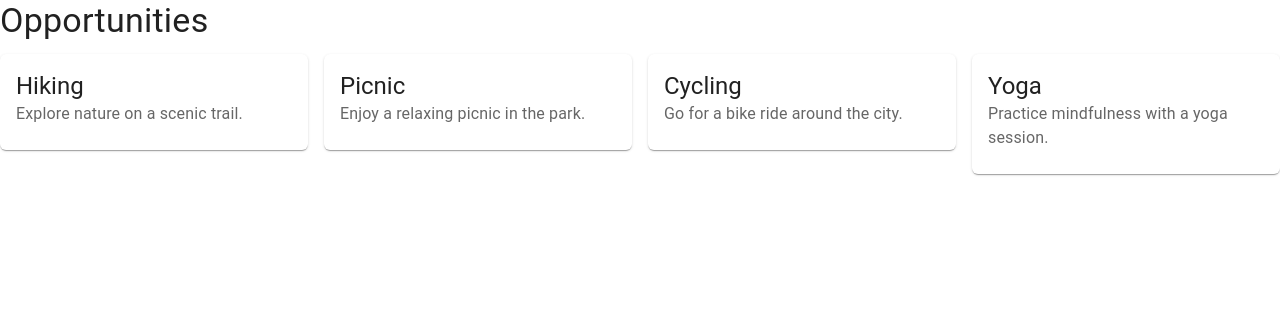
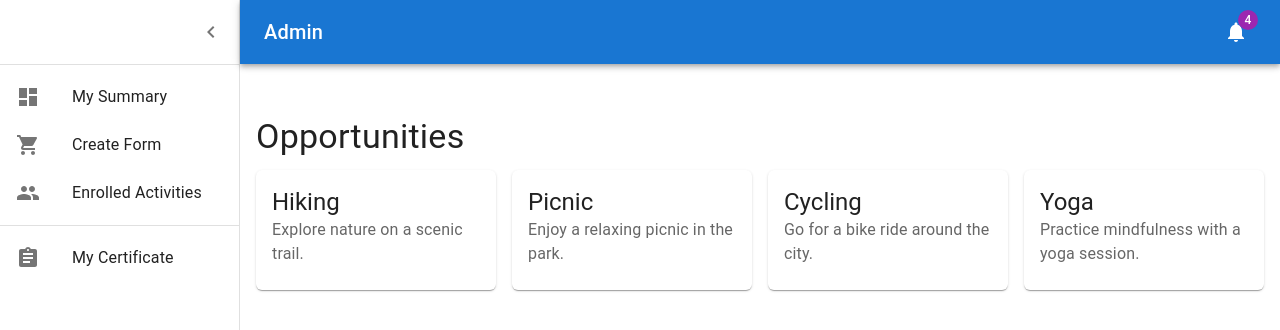
Before and after one commit to rexpongfred/HACK4GOOD, a React (Create React App) app: page /Opportunities in a window 1280 px wide. Shown: the top 330 px of the page. Built offline with nearby package versions, Linux system fonts and the light colour scheme.

Commit message:
add dashboard layout

```diff
--- a/src/App.js
+++ b/src/App.js
@@ -5,7 +5,8 @@ import { Routes, Route } from "react-router-dom";
 import VolunteerDashboard from "./Components/Dashboard/DashboardVolunteer";
 import AdminDashboard from "./Components/Dashboard/DashboardAdmin";
 import EnrolledActivities from "./Components/Dashboard/Enrolled Activities";
-import Opportunities from "./Pages/Opportunities"
+import Opportunities from "./Pages/Opportunities";
+import DashboardLayout from "./Layouts/DashboardLayout";
 
 function App() {
     return (
@@ -13,10 +14,18 @@ function App() {
             <Route element={<LoginPage />}>
                 <Route path="login" element={<Login />} />
             </Route>
-            <Route path="/volunteer" element={<VolunteerDashboard />}></Route>
-            <Route path="/admin" element={<AdminDashboard />}></Route>
-            <Route path="/enrolled-activities" element={<EnrolledActivities />}></Route>
-            <Route path="/Opportunities" element={<Opportunities />} />
+            <Route element={<DashboardLayout />}>
+                <Route
+                    path="/volunteer"
+                    element={<VolunteerDashboard />}
+                ></Route>
+                <Route path="/admin" element={<AdminDashboard />}></Route>
+                <Route
+                    path="/enrolled-activities"
+                    element={<EnrolledActivities />}
+                ></Route>
+                <Route path="/Opportunities" element={<Opportunities />} />
+            </Route>
         </Routes>
     );
 }
--- /dev/null
+++ b/src/Components/header/Header.jsx
@@ -0,0 +1,72 @@
+import { styled, createTheme, ThemeProvider } from "@mui/material/styles";
+import React from "react";
+import {
+    Toolbar,
+    IconButton,
+    Typography,
+    Badge,
+    AppBar as MuiAppBar,
+} from "@mui/material";
+import NotificationsIcon from "@mui/icons-material/Notifications";
+import MenuIcon from "@mui/icons-material/Menu";
+
+const drawerWidth = 240;
+
+const AppBar = styled(MuiAppBar, {
+    shouldForwardProp: (prop) => prop !== "open",
+})(({ theme, open }) => ({
+    zIndex: theme.zIndex.drawer + 1,
+    transition: theme.transitions.create(["width", "margin"], {
+        easing: theme.transitions.easing.sharp,
+        duration: theme.transitions.duration.leavingScreen,
+    }),
+    ...(open && {
+        marginLeft: drawerWidth,
+        width: `calc(100% - ${drawerWidth}px)`,
+        transition: theme.transitions.create(["width", "margin"], {
+            easing: theme.transitions.easing.sharp,
+            duration: theme.transitions.duration.enteringScreen,
+        }),
+    }),
+}));
+
+function Header({ open, toggleDrawer }) {
+    return (
+        <AppBar position="absolute" open={open}>
+            <Toolbar
+                sx={{
+                    pr: "24px", // keep right padding when drawer closed
+                }}
+            >
+                <IconButton
+                    edge="start"
+                    color="inherit"
+                    aria-label="open drawer"
+                    onClick={toggleDrawer}
+                    sx={{
+                        marginRight: "36px",
+                        ...(open && { display: "none" }),
+                    }}
+                >
+                    <MenuIcon />
+                </IconButton>
+                <Typography
+                    component="h1"
+                    variant="h6"
+                    color="inherit"
+                    noWrap
+                    sx={{ flexGrow: 1 }}
+                >
+                    Admin
+                </Typography>
+                <IconButton color="inherit">
+                    <Badge badgeContent={4} color="secondary">
+                        <NotificationsIcon />
+                    </Badge>
+                </IconButton>
+            </Toolbar>
+        </AppBar>
+    );
+}
+
+export default Header;
--- /dev/null
+++ b/src/Components/sidebar/Sidebar.jsx
@@ -0,0 +1,62 @@
+import React from "react";
+
+import { styled } from "@mui/material/styles";
+import { Toolbar, IconButton, Divider, List } from "@mui/material";
+import MuiDrawer from "@mui/material/Drawer";
+import ChevronLeftIcon from "@mui/icons-material/ChevronLeft";
+import { mainListItems, secondaryListItems } from "./listitemsAdmin";
+
+const drawerWidth = 240;
+
+const Drawer = styled(MuiDrawer, {
+    shouldForwardProp: (prop) => prop !== "open",
+})(({ theme, open }) => ({
+    "& .MuiDrawer-paper": {
+        position: "relative",
+        whiteSpace: "nowrap",
+        width: drawerWidth,
+        transition: theme.transitions.create("width", {
+            easing: theme.transitions.easing.sharp,
+            duration: theme.transitions.duration.enteringScreen,
+        }),
+        boxSizing: "border-box",
+        ...(!open && {
+            overflowX: "hidden",
+            transition: theme.transitions.create("width", {
+                easing: theme.transitions.easing.sharp,
+                duration: theme.transitions.duration.leavingScreen,
+            }),
+            width: theme.spacing(7),
+            [theme.breakpoints.up("sm")]: {
+                width: theme.spacing(9),
+            },
+        }),
+    },
+}));
+
+function Sidebar({ open, toggleDrawer }) {
+    return (
+        <Drawer variant="permanent" open={open}>
+            <Toolbar
+                sx={{
+                    display: "flex",
+                    alignItems: "center",
+                    justifyContent: "flex-end",
+                    px: [1],
+                }}
+            >
+                <IconButton onClick={toggleDrawer}>
+                    <ChevronLeftIcon />
+                </IconButton>
+            </Toolbar>
+            <Divider />
+            <List component="nav">
+                {mainListItems}
+                <Divider sx={{ my: 1 }} />
+                {secondaryListItems}
+            </List>
+        </Drawer>
+    );
+}
+
+export default Sidebar;
--- /dev/null
+++ b/src/Components/sidebar/listitemsAdmin.jsx
@@ -0,0 +1,72 @@
+import * as React from "react";
+import ListItemButton from "@mui/material/ListItemButton";
+import ListItemIcon from "@mui/material/ListItemIcon";
+import ListItemText from "@mui/material/ListItemText";
+import ListSubheader from "@mui/material/ListSubheader";
+import DashboardIcon from "@mui/icons-material/Dashboard";
+import ShoppingCartIcon from "@mui/icons-material/ShoppingCart";
+import PeopleIcon from "@mui/icons-material/People";
+import BarChartIcon from "@mui/icons-material/BarChart";
+import LayersIcon from "@mui/icons-material/Layers";
+import AssignmentIcon from "@mui/icons-material/Assignment";
+
+export const mainListItems = (
+    <React.Fragment>
+        <ListItemButton>
+            <ListItemIcon>
+                <DashboardIcon />
+            </ListItemIcon>
+            <ListItemText primary="My Summary" />
+        </ListItemButton>
+        <ListItemButton>
+            <ListItemIcon>
+                <ShoppingCartIcon />
+            </ListItemIcon>
+            <ListItemText primary="Create Form" />
+        </ListItemButton>
+        <ListItemButton>
+            <ListItemIcon>
+                <PeopleIcon />
+            </ListItemIcon>
+            <ListItemText primary="Enrolled Activities" />
+        </ListItemButton>
+        {/* <ListItemButton>
+            <ListItemIcon>
+                <BarChartIcon />
+            </ListItemIcon>
+            <ListItemText primary="Reports" />
+        </ListItemButton> */}
+        {/* <ListItemButton>
+            <ListItemIcon>
+                <LayersIcon />
+            </ListItemIcon>
+            <ListItemText primary="Integrations" />
+        </ListItemButton> */}
+    </React.Fragment>
+);
+
+export const secondaryListItems = (
+    <React.Fragment>
+        {/* <ListSubheader component="div" inset>
+            Saved reports
+        </ListSubheader> */}
+        <ListItemButton>
+            <ListItemIcon>
+                <AssignmentIcon />
+            </ListItemIcon>
+            <ListItemText primary="My Certificate" />
+        </ListItemButton>
+        {/* <ListItemButton>
+            <ListItemIcon>
+                <AssignmentIcon />
+            </ListItemIcon>
+            <ListItemText primary="Last quarter" />
+        </ListItemButton>
+        <ListItemButton>
+            <ListItemIcon>
+                <AssignmentIcon />
+            </ListItemIcon>
+            <ListItemText primary="Year-end sale" />
+        </ListItemButton> */}
+    </React.Fragment>
+);
--- /dev/null
+++ b/src/Layouts/DashboardLayout.js
@@ -0,0 +1,56 @@
+import { useState } from "react";
+import { Outlet } from "react-router-dom";
+
+// // @mui
+import { styled } from "@mui/material/styles";
+
+// sidebar and header
+// import Sidebar from "../Components/SideNav/Sidebar";
+import Header from "../Components/header/Header";
+import Sidebar from "../Components/sidebar/Sidebar";
+// import { WalletProvider } from "../context/WalletProvider";
+
+const APP_BAR_MOBILE = 64;
+const APP_BAR_DESKTOP = 92;
+
+const StyledRoot = styled("div")({
+    display: "flex",
+    minHeight: "100%",
+    overflow: "hidden",
+});
+
+const Main = styled("div")(({ theme }) => ({
+    flexGrow: 1,
+    overflow: "auto",
+    minHeight: "100%",
+    paddingTop: APP_BAR_MOBILE + 24,
+    paddingBottom: theme.spacing(10),
+    [theme.breakpoints.up("lg")]: {
+        paddingTop: APP_BAR_DESKTOP + 24,
+        paddingLeft: theme.spacing(2),
+        paddingRight: theme.spacing(2),
+    },
+}));
+
+export default function DashboardLayout() {
+    // const [open, setOpen] = useState(false);
+    const [open, setOpen] = useState(true);
+    const toggleDrawer = () => {
+        setOpen(!open);
+    };
+
+    return (
+        // <WalletProvider>
+        <StyledRoot>
+            {/* <Header onOpenNav={() => setOpen(true)} /> */}
+            <Header open={open} toggleDrawer={toggleDrawer} />
+
+            {/* <Sidebar openNav={open} onCloseNav={() => setOpen(false)} /> */}
+            <Sidebar open={open} toggleDrawer={toggleDrawer} />
+            <Main>
+                <Outlet />
+            </Main>
+        </StyledRoot>
+        // </WalletProvider>
+    );
+}
--- a/src/Pages/Opportunities.js
+++ b/src/Pages/Opportunities.js
@@ -1,14 +1,12 @@
-import React from 'react';
+import React from "react";
 //import { makeStyles } from '@material-ui/core/styles';
 //import { makeStyles } from '@mui/styles';
 // import { makeStyles } from '@mui/material/styles';
 // import { makeStyles } from '@mui/styles';
 import Grid from "@mui/material/Grid";
+import Toolbar from "@mui/material/Toolbar";
 
-
-
-
-import { Card, CardContent, Typography } from '@mui/material';
+import { Card, CardContent, Typography } from "@mui/material";
 
 //import { Card, CardContent, Typography } from '@material-ui/core';
 
@@ -23,10 +21,26 @@ const Opportunities = () => {
     //   const classes = useStyles();
 
     const Opportunities = [
-        { id: 1, title: 'Hiking', description: 'Explore nature on a scenic trail.' },
-        { id: 2, title: 'Picnic', description: 'Enjoy a relaxing picnic in the park.' },
-        { id: 3, title: 'Cycling', description: 'Go for a bike ride around the city.' },
-        { id: 4, title: 'Yoga', description: 'Practice mindfulness with a yoga session.' },
+        {
+            id: 1,
+            title: "Hiking",
+            description: "Explore nature on a scenic trail.",
+        },
+        {
+            id: 2,
+            title: "Picnic",
+            description: "Enjoy a relaxing picnic in the park.",
+        },
+        {
+            id: 3,
+            title: "Cycling",
+            description: "Go for a bike ride around the city.",
+        },
+        {
+            id: 4,
+            title: "Yoga",
+            description: "Practice mindfulness with a yoga session.",
+        },
     ];
 
     return (
@@ -36,8 +50,18 @@ const Opportunities = () => {
             </Typography>
 
             <Grid container spacing={2}>
-                {Opportunities.map((activity) => ( // Add parameter 'activity' here
-                    <Grid item key={activity.id} xs={12} sm={6} md={4} lg={3}>
+                {Opportunities.map(
+                    (
+                        activity // Add parameter 'activity' here
+                    ) => (
+                        <Grid
+                            item
+                            key={activity.id}
+                            xs={12}
+                            sm={6}
+                            md={4}
+                            lg={3}
+                        >
                             <Card>
                                 <CardContent>
                                     <Typography variant="h5" component="h2">
@@ -49,7 +73,8 @@ const Opportunities = () => {
                                 </CardContent>
                             </Card>
                         </Grid>
-                ))}
+                    )
+                )}
             </Grid>
         </div>
     );
```
Lines whose indentation alone changed are shown as unchanged.
